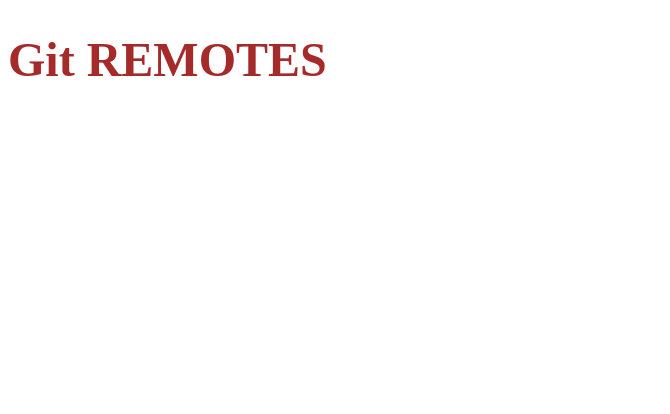
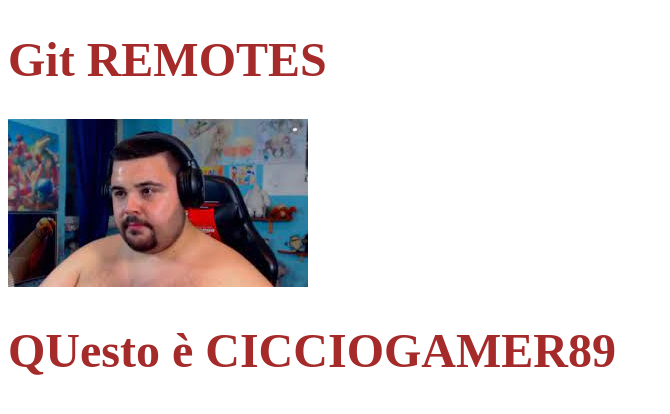
Before and after one commit to F3kFak/CiccioGamer89, a plain HTML site: page index.html in a window 1280 px wide. Shown: the whole page, without its empty margins (0-670 px from the left). Drawn offline with Linux system fonts and the light colour scheme.

Commit message:
cicciogamer89 title and image

```diff
--- a/index.html
+++ b/index.html
@@ -9,5 +9,7 @@
 </head>
 <body>
     <h1 class="titolo">Git REMOTES</h1>
+    <img src="index.jpeg" alt="ciccio">
+    <h1 class="titolo">QUesto è CICCIOGAMER89</h1>
 </body>
 </html>
```
Also changed, not shown: index.jpeg (added).
